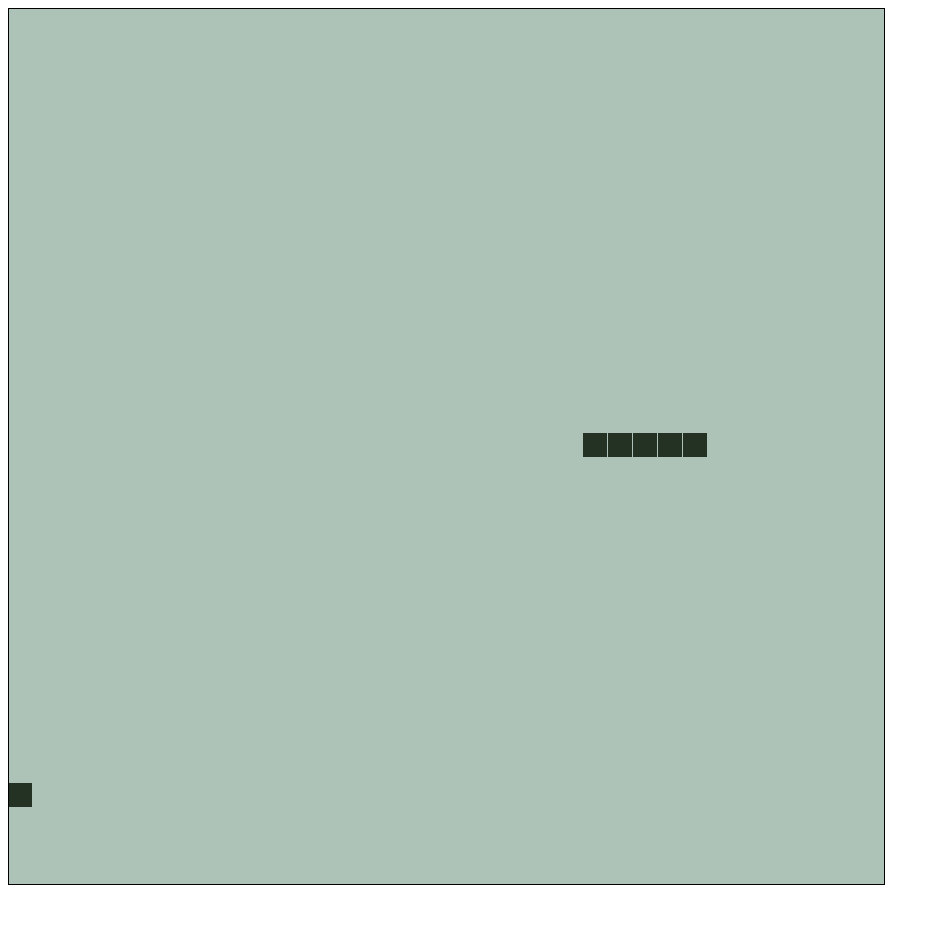
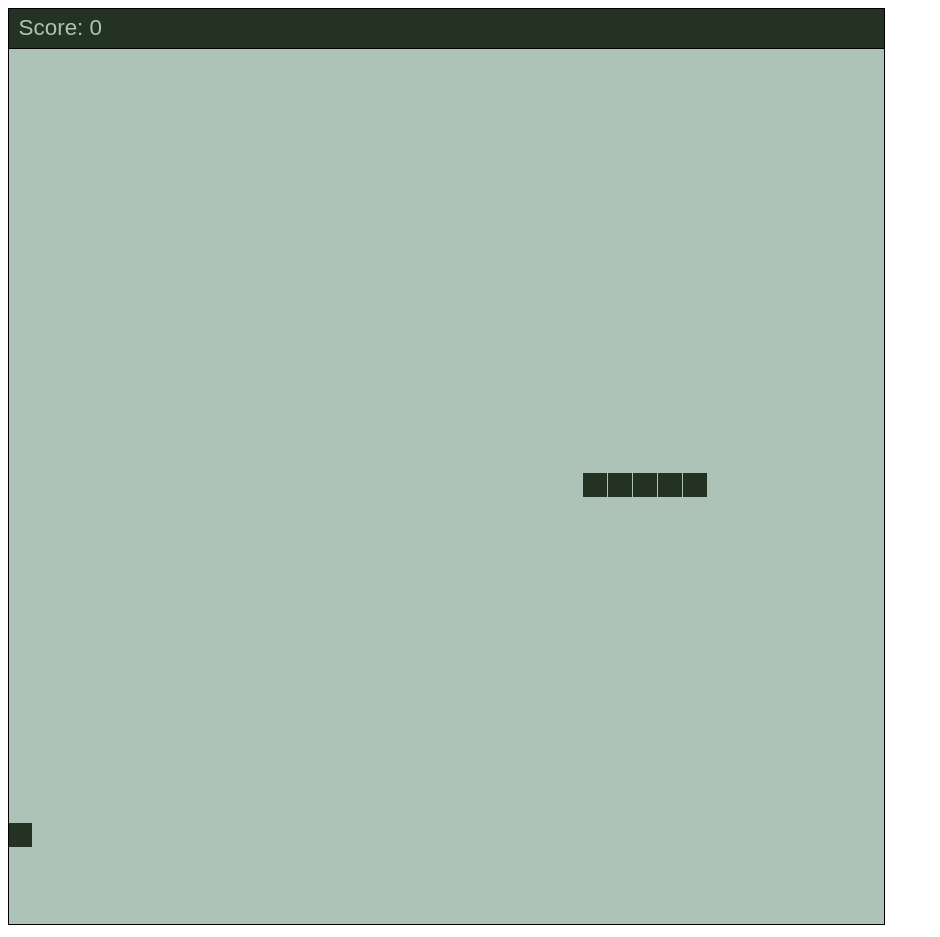
Before and after one commit to Link2Twenty/SimpleSnake, a plain HTML site: page index.html in a window 1280 px wide. Shown: the whole page, without its empty margins (0-940 px from the left). Before the commit the page ends 897 px from the top, so only its background shows below. Drawn offline with Linux system fonts and the light colour scheme.

Commit message:
✨ Display current score

```diff
--- a/index.html
+++ b/index.html
@@ -8,7 +8,8 @@
     <link rel="stylesheet" href="./styles/snake.css" />
   </head>
   <body>
-    <canvas id="game" width="800" height="600"></canvas>
+    <div class="score">Score: 0</div>
+    <canvas id="game"></canvas>
     <script src="./src/snake.js"></script>
   </body>
 </html>
--- a/src/snake.js
+++ b/src/snake.js
@@ -25,13 +25,18 @@ const FOOD_TOTAL = 1;
  *
  * @param {HTMLCanvasElement} canvas - the canvas element to draw on
  */
-const init = (canvas) => {
+const init = (canvas, scorebox) => {
   // get the context of the canvas
   const context = canvas.getContext("2d");
 
   // set the canvas width and height
   canvas.width = GAME_WIDTH * GAME_RESOLUTION;
   canvas.height = GAME_HEIGHT * GAME_RESOLUTION;
+
+  // style the score
+  scorebox.style.backgroundColor = GAME_COLOR;
+  scorebox.style.color = GAME_BACKGROUND;
+  scorebox.style.width = GAME_WIDTH * GAME_RESOLUTION + 2 + "px";
 
   // create the snake
   const snake = new Snake(
@@ -50,11 +55,10 @@ const init = (canvas) => {
 
   // start the game loop
   const gameLoop = (delta) => {
-    if (snake.isDead) {
-      alert(`You scored ${snake.score}`);
+    if (snake.isDead) return;
 
-      return;
-    }
+    //update score
+    scorebox.textContent = `Score: ${snake.score}`;
 
     // clear the canvas
     context.clearRect(0, 0, canvas.width, canvas.height);
@@ -299,4 +303,4 @@ class Food {
 }
 
 // initialize the game
-init(document.getElementById("game"));
+init(document.getElementById("game"), document.querySelector(".score"));
--- a/styles/snake.css
+++ b/styles/snake.css
@@ -1,3 +1,13 @@
 #game {
   border: 1px solid black;
 }
+
+.score {
+  box-sizing: border-box;
+  font-family: sans-serif;
+  font-size: 1.4rem;
+  padding: 0.4rem 0.6rem;
+  border-width: 1px 1px 0 1px;
+  border-style: solid;
+  border-color: black;
+}
```
